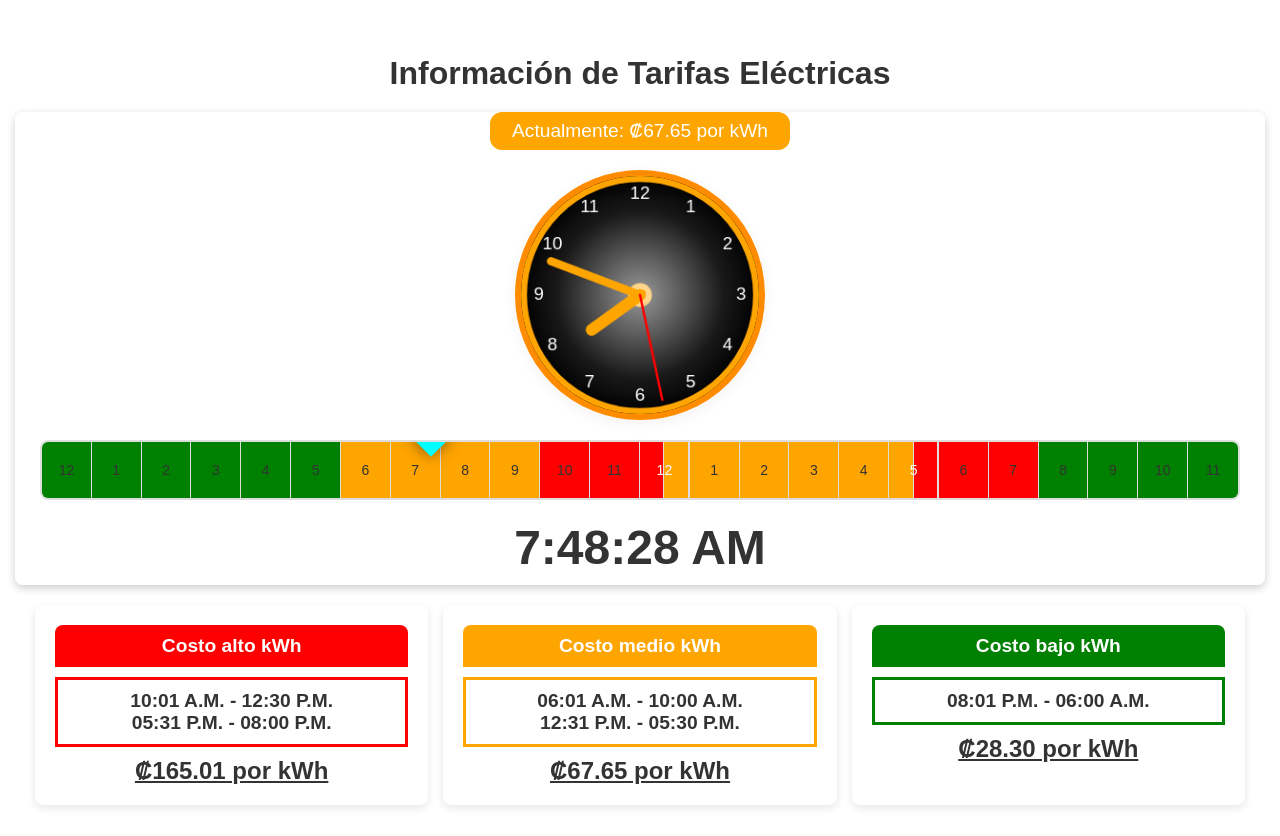
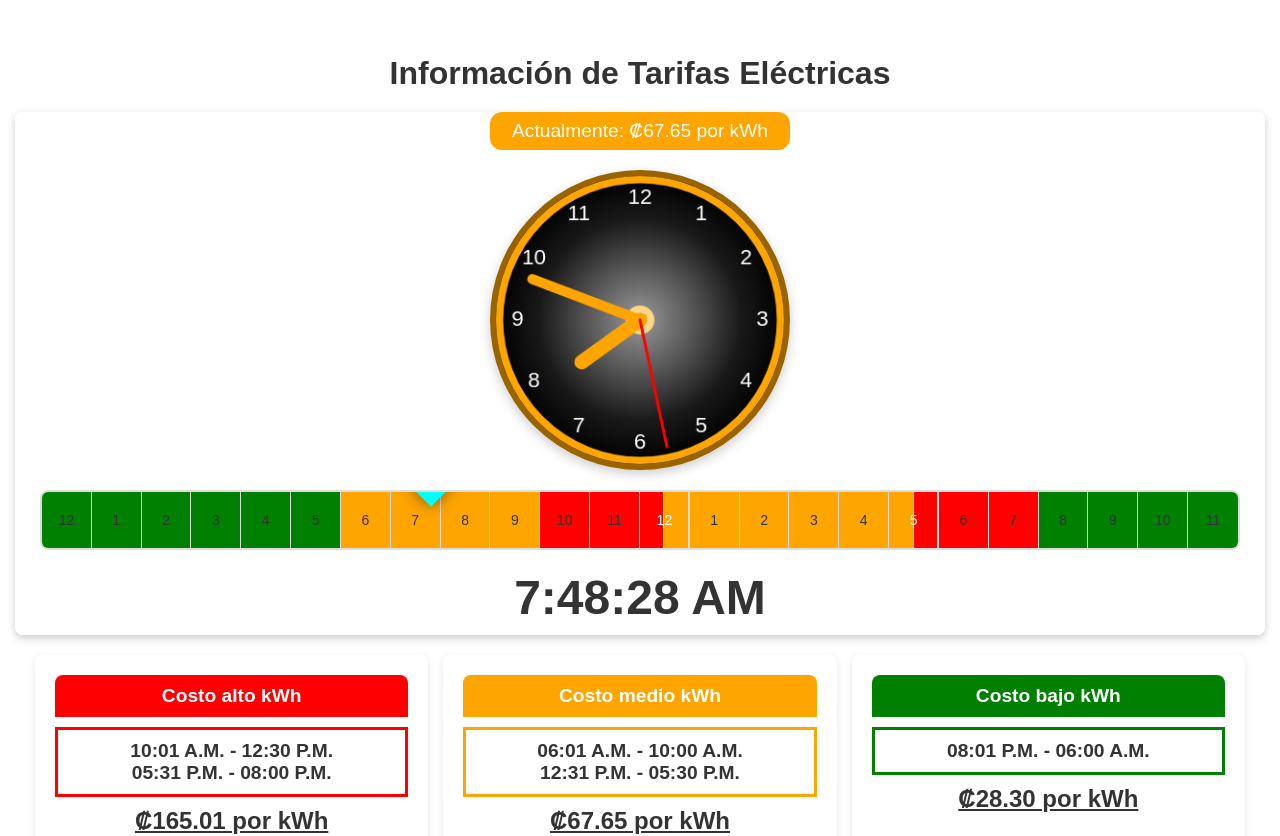
Before and after one commit to barquechak/tarifas-luz-react-app, a React (Vite) app: page / in a window 1280 px wide. Shown: the top 836 px of the page. Built offline with nearby package versions, Linux system fonts and the light colour scheme.

Commit message:
Changed serveral optimization problems with the render of the analog clock, now render separately dinamic parts of the clock and static parts like the face or numbers

```diff
--- a/src/components/AnalogClockContainer.tsx
+++ b/src/components/AnalogClockContainer.tsx
@@ -1,31 +1,31 @@
 import React, { useRef, useEffect } from "react";
-import "../styles/analogClock.css";
+import "../styles/AnalogClockContainer.css";
 
 // Time blocks with updated colors
 const timeBlocks = [
-  { name: "₡28.30 por kWh", color: "green", start: "20:01", end: "06:00" }, // Green
-  { name: "₡67.65 por kWh", color: "orange", start: "06:01", end: "10:00" }, // Orange
-  { name: "₡165.01 por kWh", color: "red", start: "10:01", end: "12:30" }, // Red
-  { name: "₡67.65 por kWh", color: "orange", start: "12:31", end: "17:30" }, // Orange
-  { name: "₡165.01 por kWh", color: "red", start: "17:31", end: "20:00" }, // Red
+  { name: "₡28.30 por kWh", color: "green", start: "20:01", end: "06:00" },
+  { name: "₡67.65 por kWh", color: "orange", start: "06:01", end: "10:00" },
+  { name: "₡165.01 por kWh", color: "red", start: "10:01", end: "12:30" },
+  { name: "₡67.65 por kWh", color: "orange", start: "12:31", end: "17:30" },
+  { name: "₡165.01 por kWh", color: "red", start: "17:31", end: "20:00" },
 ];
 
 // Utility function to darken a color
-function darkenBlockColor(color: string) {
-  return `dark${color}`;
-}
+function darkenBlockColor(color: string, amount = 0.3): string {
+  const colorMap: { [key: string]: string } = {
+    green: `rgb(0, 128, 0)`,
+    orange: `rgb(255, 165, 0)`,
+    red: `rgb(255, 0, 0)`,
+  };
+  const [r, g, b] = colorMap[color]
+    .replace(/[^\d,]/g, "")
+    .split(",")
+    .map(Number);
 
-// Function to update the border color dynamically
-function updateClockBorderColor(currentBlock: { color: string } | null) {
-  const clockElement = document.getElementById("analogClock");
-  if (clockElement) {
-    let newColor = currentBlock ? currentBlock.color : "#333"; // Default color
-    clockElement.style.setProperty(
-      "border",
-      `6px solid ${darkenBlockColor(newColor)}`,
-      "important"
-    );
-  }
+  return `rgb(${Math.max(0, r - r * amount)}, ${Math.max(
+    0,
+    g - g * amount
+  )}, ${Math.max(0, b - b * amount)})`;
 }
 
 // Function to determine the current block
@@ -57,6 +57,21 @@ const AnalogClock: React.FC = () => {
   const canvasRef = useRef<HTMLCanvasElement>(null);
   const ctxRef = useRef<CanvasRenderingContext2D | null>(null);
   const radiusRef = useRef<number>(0);
+  const prevBlockRef = useRef<{ color: string } | null>(null);
+
+  // Update clock border color only if the block changes
+  const updateClockBorderColor = (currentBlock: { color: string } | null) => {
+    const clockElement = document.getElementById("analogClock");
+    if (clockElement && currentBlock !== prevBlockRef.current) {
+      let newColor = currentBlock ? currentBlock.color : "#333"; // Default color
+      clockElement.style.setProperty(
+        "border",
+        `6px solid ${darkenBlockColor(newColor, 0.4)}`,
+        "important"
+      );
+      prevBlockRef.current = currentBlock; // Update the ref
+    }
+  };
 
   // Adjust the canvas size dynamically
   const resizeCanvas = () => {
@@ -64,16 +79,38 @@ const AnalogClock: React.FC = () => {
     if (canvas) {
       const width = canvas.offsetWidth;
       const height = canvas.offsetHeight;
+
+      // Dynamically set width and height based on container size
       canvas.width = width;
       canvas.height = height;
-      radiusRef.current = height / 2;
+
+      radiusRef.current = Math.min(width, height) / 2; // Ensure the radius is based on the smaller dimension
+
       ctxRef.current?.resetTransform(); // Reset any previous transformations
       ctxRef.current?.translate(radiusRef.current, radiusRef.current); // Re-center after resize
     }
   };
 
+  useEffect(() => {
+    const handleResize = debounce(() => resizeCanvas(), 100);
+    window.addEventListener("resize", handleResize);
+
+    resizeCanvas(); // Initial setup
+    return () => window.removeEventListener("resize", handleResize);
+  }, []);
+
+  function debounce(func: Function, wait: number) {
+    let timeout: ReturnType<typeof setTimeout>;
+    return (...args: any[]) => {
+      clearTimeout(timeout);
+      timeout = setTimeout(() => func(...args), wait);
+    };
+  }
+
   // Function to draw the glow effect around the entire clock
-  const drawGlow = (ctx: CanvasRenderingContext2D, radius: number) => {
+  const drawGlow = (ctx: CanvasRenderingContext2D | null, radius: number) => {
+    if (!ctx) return;
+
     const grad = ctx.createRadialGradient(0, 0, 0, 0, 0, radius);
     grad.addColorStop(0, "rgba(255, 255, 255, 0.6)");
     grad.addColorStop(0.7, "rgba(255, 255, 255, 0.1)");
@@ -87,10 +124,11 @@ const AnalogClock: React.FC = () => {
 
   // Function to draw the clock face
   const drawFace = (
-    ctx: CanvasRenderingContext2D,
+    ctx: CanvasRenderingContext2D | null,
     radius: number,
     borderColor: string
   ) => {
+    if (!ctx) return;
     const grad = ctx.createRadialGradient(
       0,
       0,
@@ -118,7 +156,11 @@ const AnalogClock: React.FC = () => {
   };
 
   // Function to draw the numbers on the clock
-  const drawNumbers = (ctx: CanvasRenderingContext2D, radius: number) => {
+  const drawNumbers = (
+    ctx: CanvasRenderingContext2D | null,
+    radius: number
+  ) => {
+    if (!ctx) return;
     ctx.font = radius * 0.15 + "px arial";
     ctx.textBaseline = "middle";
     ctx.textAlign = "center";
@@ -143,7 +185,6 @@ const AnalogClock: React.FC = () => {
     width: number,
     color: string
   ) => {
-    // Draw the main hand
     ctx.beginPath();
     ctx.lineWidth = width;
     ctx.lineCap = "round";
@@ -153,17 +194,15 @@ const AnalogClock: React.FC = () => {
     ctx.strokeStyle = color;
     ctx.stroke();
 
-    // Draw the small center line (pivot point)
     const pivotLength = width * 0.4; // Adjust this for a better effect
     ctx.beginPath();
-    ctx.lineWidth = width * 0.3; // Thin line for the center
+    ctx.lineWidth = width * 0.3;
     ctx.moveTo(0, 0);
     ctx.lineTo(0, pivotLength);
     ctx.strokeStyle = color;
     ctx.stroke();
 
-    // Reset rotation to avoid affecting other elements
-    ctx.rotate(-pos);
+    ctx.rotate(-pos); // Reset rotation to avoid affecting other elements
   };
 
   // Function to draw the clock hands
@@ -172,10 +211,6 @@ const AnalogClock: React.FC = () => {
     radius: number,
     borderColor: string
   ) => {
-    drawFace(ctx, radius, borderColor);
-    drawNumbers(ctx, radius);
-    drawGlow(ctx, radius);
-
     const now = new Date();
     let hour = now.getHours();
     let minute = now.getMinutes();
@@ -185,13 +220,13 @@ const AnalogClock: React.FC = () => {
       ((hour % 12) * Math.PI) / 6 +
       (minute * Math.PI) / (6 * 60) +
       (second * Math.PI) / (360 * 60);
-    drawStylishHand(ctx, hour, radius * 0.5, radius * 0.1, borderColor); // Thicker hour hand
+    drawStylishHand(ctx, hour, radius * 0.5, radius * 0.1, borderColor); // Hour hand
 
     minute = (minute * Math.PI) / 30 + (second * Math.PI) / (30 * 60);
-    drawStylishHand(ctx, minute, radius * 0.8, radius * 0.07, borderColor); // Slightly thinner minute hand
+    drawStylishHand(ctx, minute, radius * 0.8, radius * 0.07, borderColor); // Minute hand
 
     second = (second * Math.PI) / 30;
-    drawStylishHand(ctx, second, radius * 0.9, radius * 0.02, "#ff0000"); // Thin second hand
+    drawStylishHand(ctx, second, radius * 0.9, radius * 0.02, "#ff0000"); // Second hand
   };
 
   // Draw the clock on the canvas
@@ -199,13 +234,21 @@ const AnalogClock: React.FC = () => {
     const ctx = ctxRef.current;
     const radius = radiusRef.current;
     if (ctx) {
-      ctx.clearRect(-radius, -radius, 2 * radius, 2 * radius);
+      ctx.clearRect(-radius, -radius, 2 * radius, 2 * radius); // Clear canvas
 
       const currentBlock = getCurrentBlock(new Date());
       const borderColor = currentBlock ? currentBlock.color : "#333";
-      updateClockBorderColor(currentBlock);
+      updateClockBorderColor(currentBlock); // Update the border color if the block changes
 
-      drawTime(ctx, radius, borderColor);
+      // Draw static elements (face, glow, numbers) once
+      drawFace(ctx, radius, borderColor);
+      drawGlow(ctx, radius);
+      drawNumbers(ctx, radius);
+
+      // Draw dynamic elements (the clock hands)
+      drawTime(ctx, radius, borderColor); // Draw the hands
+
+      // Continue the animation loop
       requestAnimationFrame(drawClock);
     }
   };
@@ -217,22 +260,23 @@ const AnalogClock: React.FC = () => {
       resizeCanvas();
       window.addEventListener("resize", resizeCanvas);
 
-      drawClock(); // Start the clock
+      // Start the clock drawing process
+      drawClock();
 
       return () => {
         window.removeEventListener("resize", resizeCanvas);
       };
     }
-  }, []);
+  }, []); // Only run once when the component is mounted
 
   return (
     <div className="analog-clock-container">
       <canvas
         id="analogClock"
         ref={canvasRef}
-        width="400"
-        height="400"
         className="no-darkreader"
+        width={400}
+        height={400}
       />
     </div>
   );
--- /dev/null
+++ b/src/styles/AnalogClockContainer.css
@@ -0,0 +1,33 @@
+/* Responsive Container for the Analog Clock */
+.analog-clock-container {
+  width: 100%;
+  max-width: 300px; /* Increased for larger screens */
+  min-width: 120px; /* Increased for readability */
+  height: auto;
+  aspect-ratio: 1;
+  display: flex;
+  justify-content: center;
+  align-items: center;
+}
+
+/* Analog Clock Styles */
+#analogClock {
+  display: block;
+  width: 100%;
+  height: auto;
+  border-radius: 50%;
+  box-shadow: 0 4px 12px rgba(0, 0, 0, 0.2); /* Improved shadow for depth */
+  background: radial-gradient(circle, #000, #333); /* Darker gradient */
+  transition: all 0.3s ease;
+}
+
+canvas.no-darkreader {
+  filter: none !important;
+}
+
+@media (max-width: 768px) {
+  .analog-clock-container {
+    max-width: 200px;
+    min-width: 100px;
+  }
+}
--- a/src/styles/analogClock.css
+++ /dev/null
@@ -1,34 +0,0 @@
-/* Responsive Container for the Analog Clock */
-
-.analog-clock-container {
-  width: 100%; /* Make the container fill the parent width */
-  max-width: 250px; /* Limit the maximum size */
-  min-width: 100px; /* Ensure it doesn't get too small */
-  height: auto; /* Allow the height to adjust accordingly */
-  aspect-ratio: 1; /* Maintain a square aspect ratio */
-}
-
-#analogClock {
-  display: block;
-  width: 100%; /* Make sure the canvas scales with the container */
-  height: auto;
-  border-radius: 50%; /* To keep the clock in a perfect circular shape */
-  box-shadow: 0 4px 12px rgba(156, 114, 114, 0.1);
-  border: 6px solid black !important; /* Clock border */
-  background: radial-gradient(
-    circle,
-    black,
-    black
-  ); /* Subtle gradient for depth */
-  position: relative;
-  z-index: 1; /* Ensures that numbers and hands are on top */
-}
-
-canvas:not(#analogClock) {
-  box-shadow: none;
-  border: none;
-}
-
-canvas.no-darkreader {
-  filter: none !important; /* Disable Dark Reader's color inversion */
-}
```
